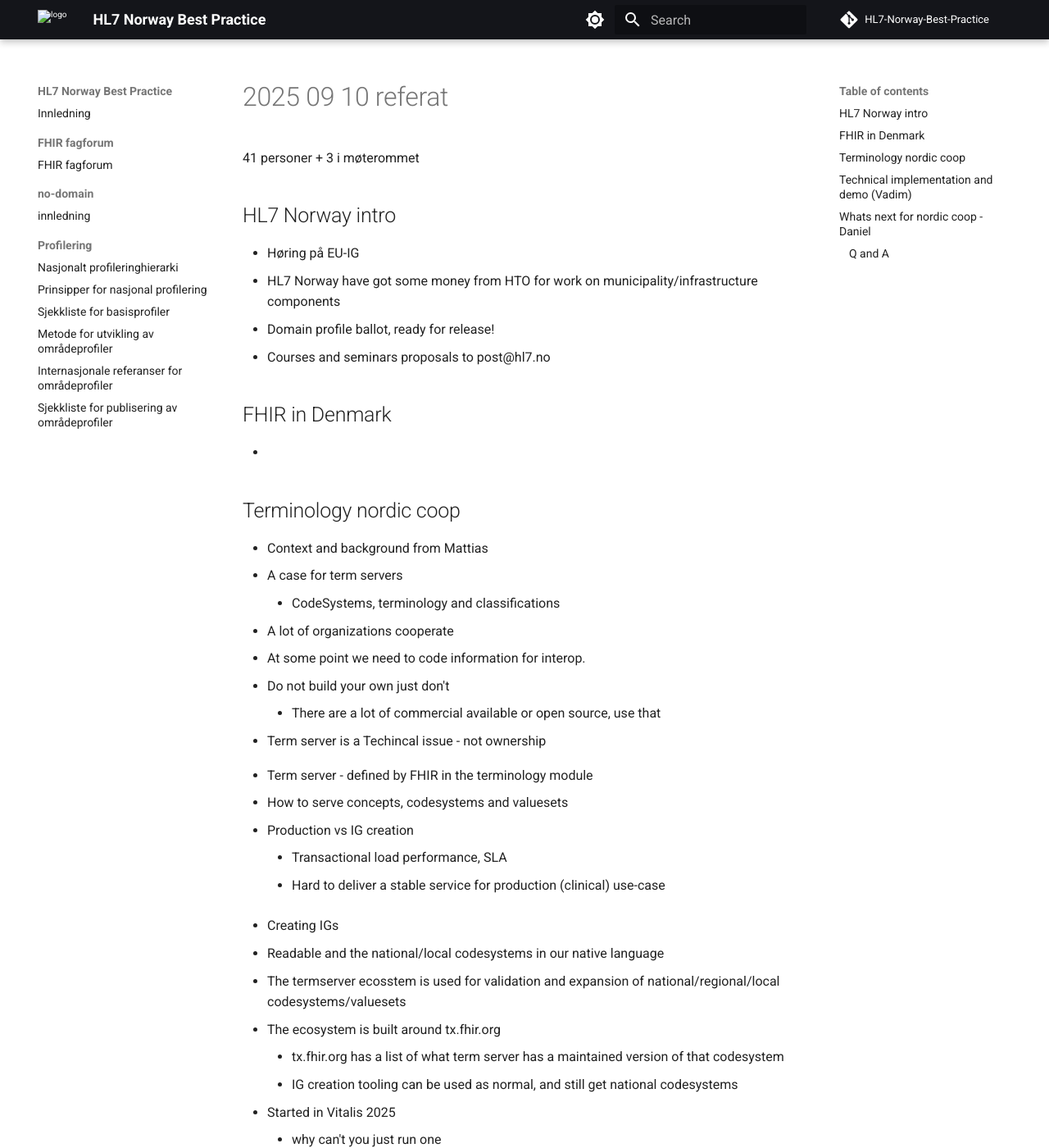
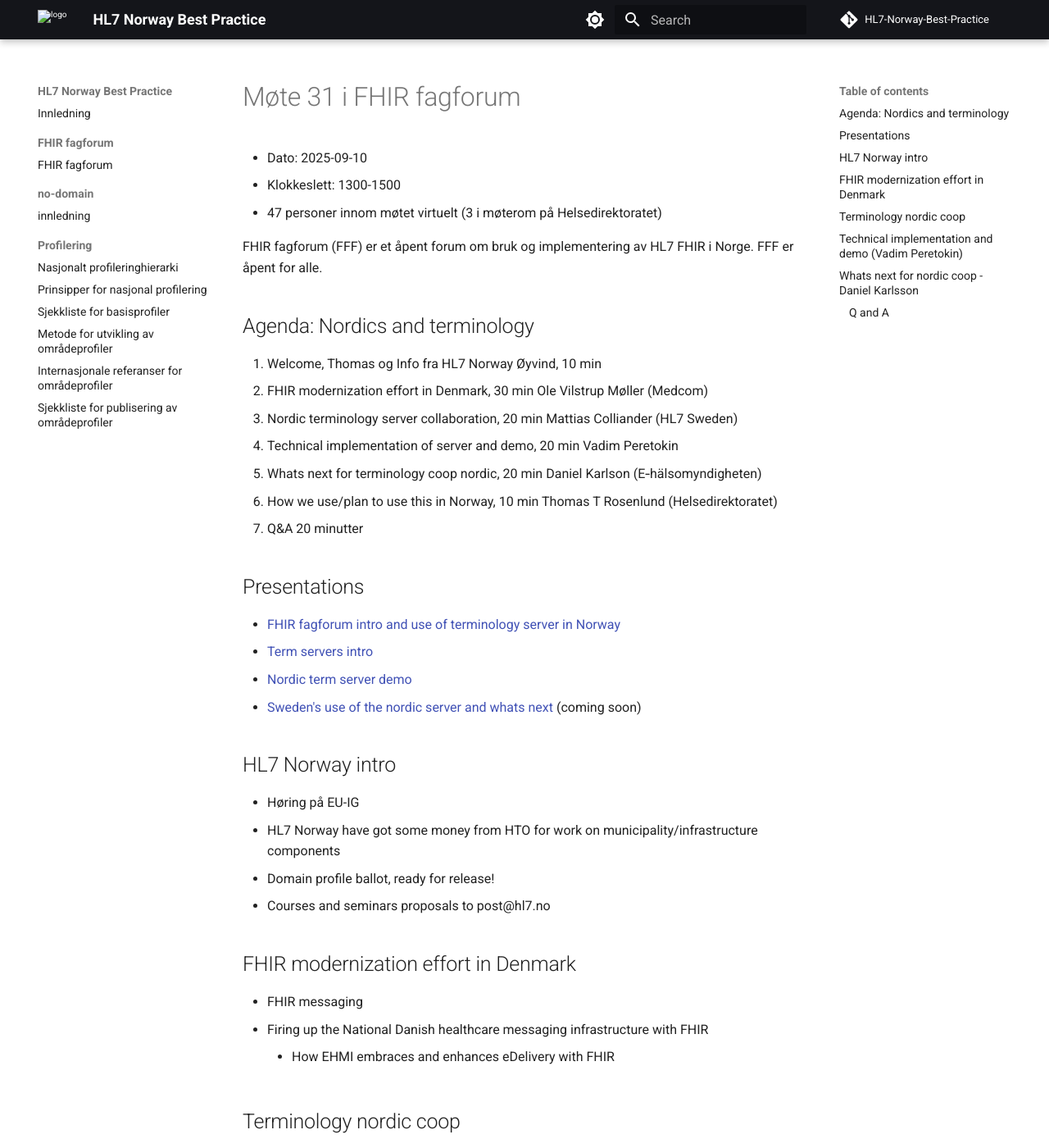
Before and after one commit to HL7Norway/best-practice, an MkDocs documentation site: the page built from docs/FHIR-faglig-forum/_referat/2025-09-10-referat.md, in a window 1280 px wide and 1400 px high. Shown: the whole window at 82% size. Built offline with MkDocs 1.6.1 and Material for MkDocs 9.7.7, drawn with Linux system fonts in a browser that asks for light colours; comment, search, counter and statistics services are not loaded; some of the changed text lies outside the part shown.

Commit message:
FFF 31 presentasjoner

```diff
--- a/docs/FHIR-faglig-forum/_referat/2025-09-10-referat.md
+++ b/docs/FHIR-faglig-forum/_referat/2025-09-10-referat.md
@@ -1,4 +1,35 @@
-41 personer + 3 i møterommet
+---
+layout: default
+title: Referat FHIR fagforum møte nr 30
+motenr: 31
+dato: 2025-09-10
+tema: FHIR nordic og terminologi
+---
+
+# Møte 31 i FHIR fagforum
+
+* Dato: 2025-09-10
+* Klokkeslett: 1300-1500
+* 47 personer innom møtet virtuelt (3 i møterom på Helsedirektoratet)
+
+FHIR fagforum (FFF) er et åpent forum om bruk og implementering av HL7 FHIR i Norge. FFF er åpent for alle.
+
+## Agenda: Nordics and terminology
+
+1. Welcome, Thomas og Info fra HL7 Norway Øyvind, 10 min
+2. FHIR modernization effort in Denmark, 30 min Ole Vilstrup Møller (Medcom)
+3. Nordic terminology server collaboration, 20 min Mattias Colliander (HL7 Sweden)
+4. Technical implementation of server and demo, 20 min Vadim Peretokin
+5. Whats next for terminology coop nordic, 20 min Daniel Karlson (E‑hälsomyndigheten)
+6. How we use/plan to use this in Norway, 10 min Thomas T Rosenlund (Helsedirektoratet)
+7. Q&A 20 minutter
+
+## Presentations
+
+* [FHIR fagforum intro and use of terminology server in Norway](../docs/FHIR-faglig-forum/presentasjon/2025-09-10-FHIR-fagforum-31.pdf)
+* [Term servers intro](../docs/FHIR-faglig-forum/presentasjon/2025-09-10-term-servers-intro.pdf)
+* [Nordic term server demo](../docs/FHIR-faglig-forum/presentasjon/2025-09-10-Nordic-FHIR-Terminology-Server-Demo.pdf)
+* [Sweden's use of the nordic server and whats next]() (coming soon)
 
 ## HL7 Norway intro
 
@@ -7,13 +38,15 @@
 * Domain profile ballot, ready for release!
 * Courses and seminars proposals to post@hl7.no
 
-## FHIR in Denmark
+## FHIR modernization effort in Denmark
 
-*
+* FHIR messaging
+* Firing up the National Danish healthcare messaging infrastructure with FHIR
+  * How EHMI embraces and enhances eDelivery with FHIR
 
 ## Terminology nordic coop
 
-* Context and background from Mattias
+* Context and background from Mattias Colliander
 * A case for term servers
   * CodeSystems, terminology and classifications
 * A lot of organizations cooperate
@@ -49,7 +82,7 @@
 * References and documentation
   * (should be published on confluence)
 
-## Technical implementation and demo (Vadim)
+## Technical implementation and demo (Vadim Peretokin)
 
 * Hosted in the cloud Cleura
 * Open stack
@@ -72,7 +105,7 @@
   * Building IG's from the tx-nordic
   * Not for runtime use - you should syndicate to a local tx-server
 
-## Whats next for nordic coop - Daniel
+## Whats next for nordic coop - Daniel Karlsson
 
 * What to use this terminology server for?
 * Use-cases
```
Also changed, not shown: 3 other files.
